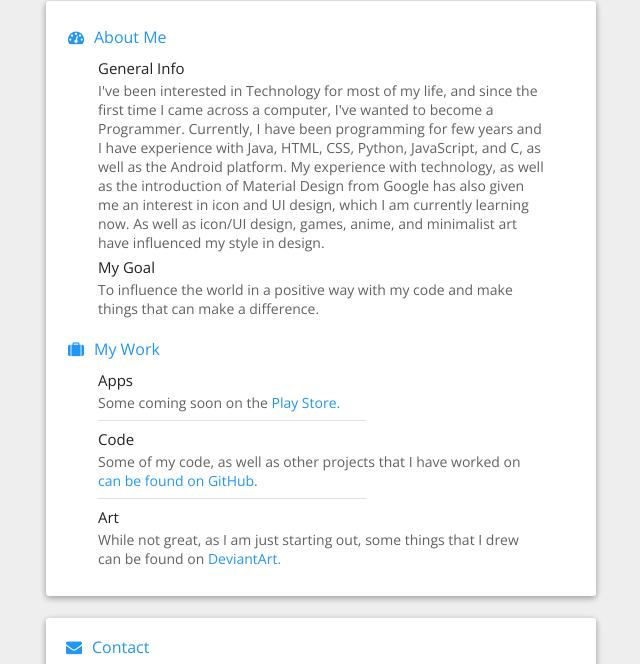
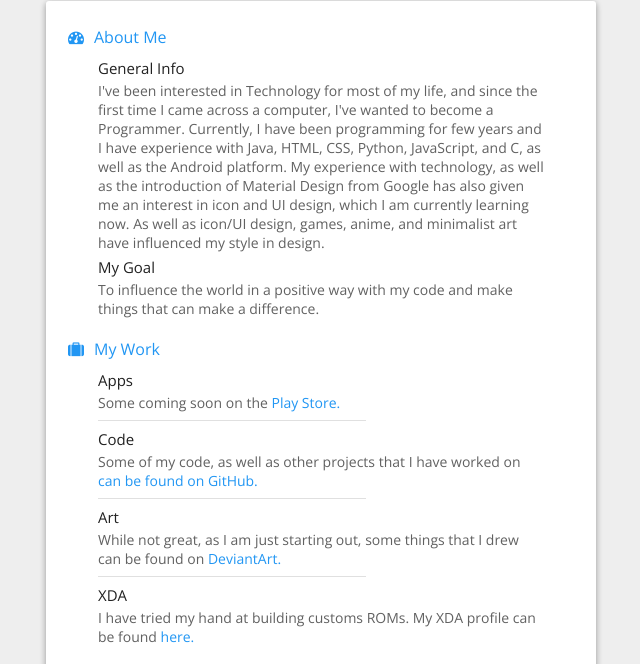
Before and after one commit to SubhrajyotiSen/subhrajyotisen.github.io, a plain HTML site: page index.html in a window 1280 px wide. Shown: the part 349-1013 px from the top of the page, without its empty margins (319-959 px from the left). Drawn offline with nearby package versions, Linux system fonts and the light colour scheme.

Commit message:
Add XDA profile link

```diff
--- a/index.html
+++ b/index.html
@@ -66,6 +66,14 @@
 				some things that I drew can be found on
 				<a href="http://subhrajyotisen.deviantart.com/gallery/" target="_blank">DeviantArt.</a></div>
 			</section>
+
+			<hr align="left"/>
+				<section class="element">
+				<div class="name">XDA</div>
+				<div class="info">I have tried my hand at building customs ROMs.
+				 My XDA profile can be found
+				<a href="http://forum.xda-developers.com/member.php?u=6623671" target="_blank">here.</a></div>
+			</section>
 	</div>
 
 </div>
```
